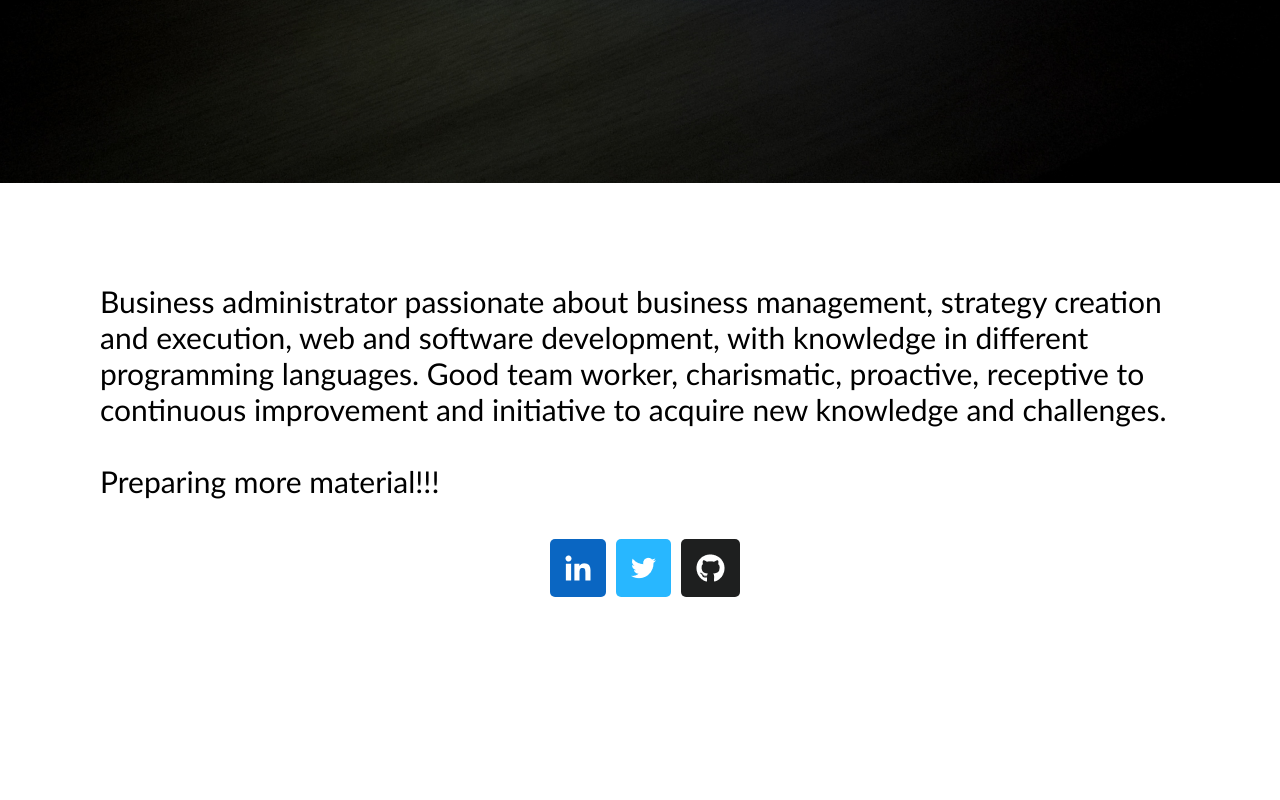
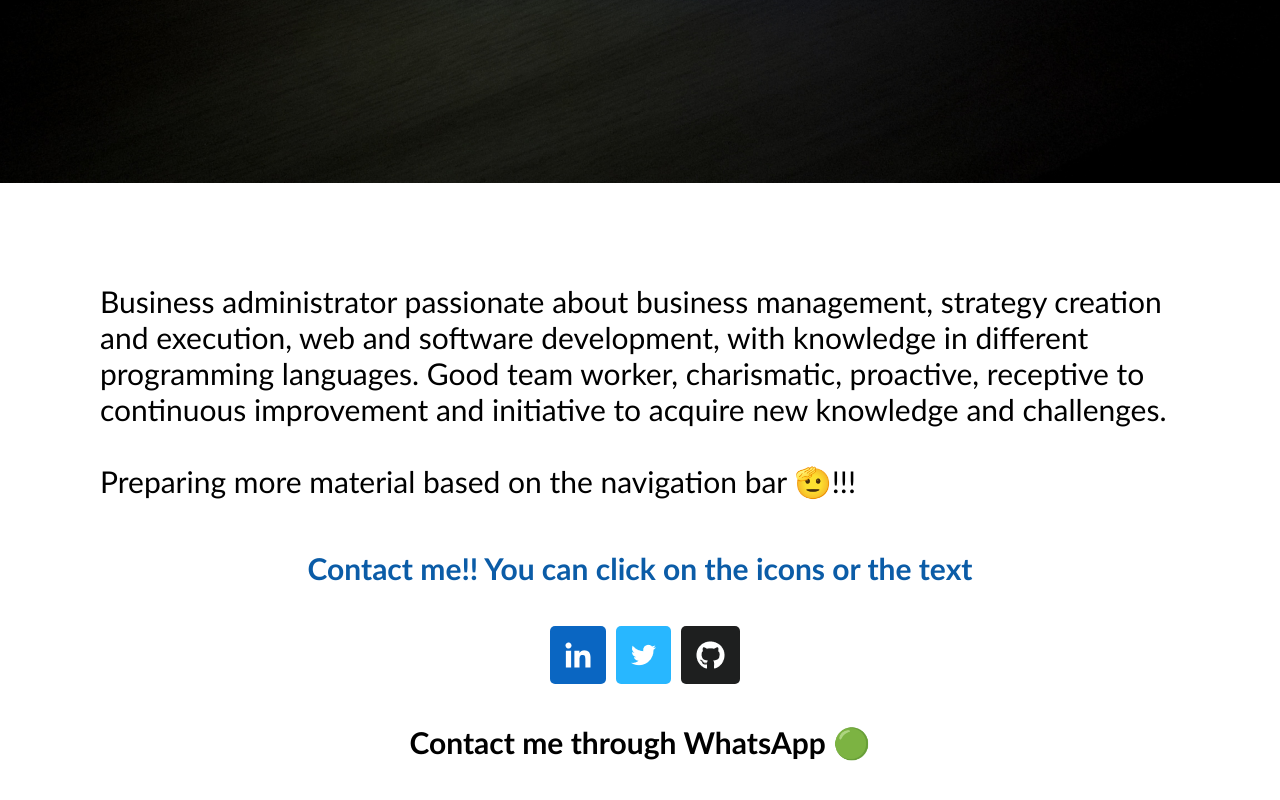
Before and after one commit to Felipecas1/Felipecas1.github.io, a plain HTML site: page index.html in a window 1280 px wide. Shown: the part 878-1678 px from the top of the page. Before the commit the page ends 1575 px from the top, so only its background shows below. Drawn offline with Linux system fonts and the light colour scheme.

Commit message:
Agregando metodos y link de contacto

```diff
--- a/css/styles.css
+++ b/css/styles.css
@@ -32,6 +32,7 @@ header {
 
 #menu a {
     margin-left: 30px;
+    color: white;
 }
 
 #menu a:hover {
@@ -130,3 +131,23 @@ main .social-icons #Twitter {
 main .social-icons #Github {
     background: #1e1f1f;
 }
+
+#contact-me {
+    margin-top: 50px;
+}
+
+#contact-me h2 {
+    text-align: center;
+    color: #0b5ca7;
+}
+
+#contact-number{
+    display: flex;
+    justify-content: center;
+    margin-top: 40px;
+    color: black;
+}
+
+#contact-number:hover {
+    color: #28b7ff;
+}
--- a/index.html
+++ b/index.html
@@ -13,11 +13,11 @@
             </div>
             <nav class="menu-opcion" id="menu">
                 <ul>
-                    <a>About me</a>
+                    <a href="#About-me" style="text-decoration:none">About me</a>
+                    <a href="#contact-me" style="text-decoration:none">Contact</a>
                     <a>Projects</a>
                     <a>Education</a>
                     <a>Experience</a>
-                    <a>Contact</a>
                 </ul>
             </nav>
         </header>
@@ -41,14 +41,16 @@
         </section>
 
         <main>
-            <p>Business administrator passionate about business management, strategy creation and execution,
+            <p id="About-me">Business administrator passionate about business management, strategy creation and execution,
                 web and software development, with knowledge in different programming languages. Good team worker,
                 charismatic, proactive, receptive to continuous improvement and initiative to acquire new knowledge
                 and challenges.
             </p>
             <br/>
-            <p>Preparing more material!!!</p>
+            <p>Preparing more material based on the navigation bar 🫡!!!</p>
 
+            <div id="contact-me">
+                <h2>Contact me!! You can click on the icons or the text</h2>
                 <ul class="social-icons">
                     <li>
                         <a href="https://www.linkedin.com/in/andres-f-castellanos/" target="_blank" class="social-icon" id="Linkedin">
@@ -66,7 +68,12 @@
                         </a>
                     </li>
                 </ul>
-
+                <a href="https://wa.me/3127903097" id="contact-number" style="text-decoration:none">
+                    <h3>
+                        Contact me through WhatsApp 🟢
+                    </h3>
+                </a>
+            </div>
         </main>
     </body>
 </html>
```
Also changed, not shown: Imagenes/iconos/whatsapp.png (added). Lines whose indentation alone changed are shown as unchanged.
